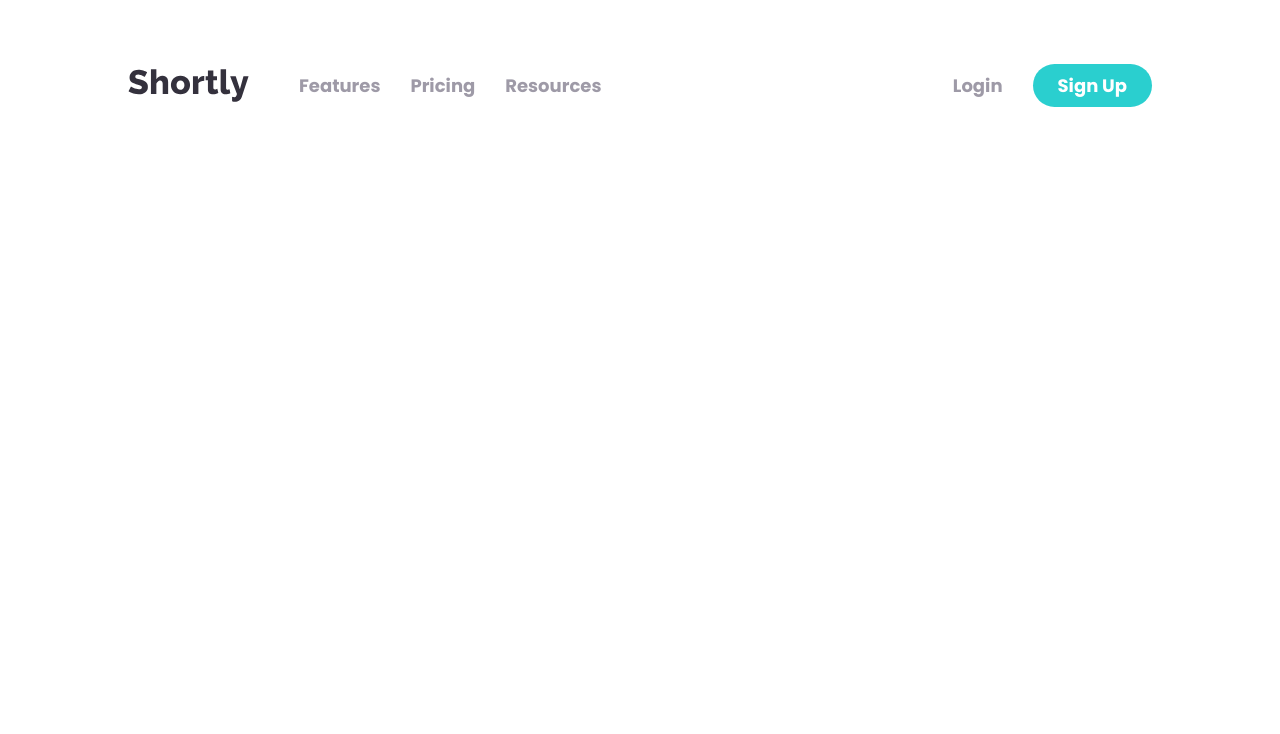
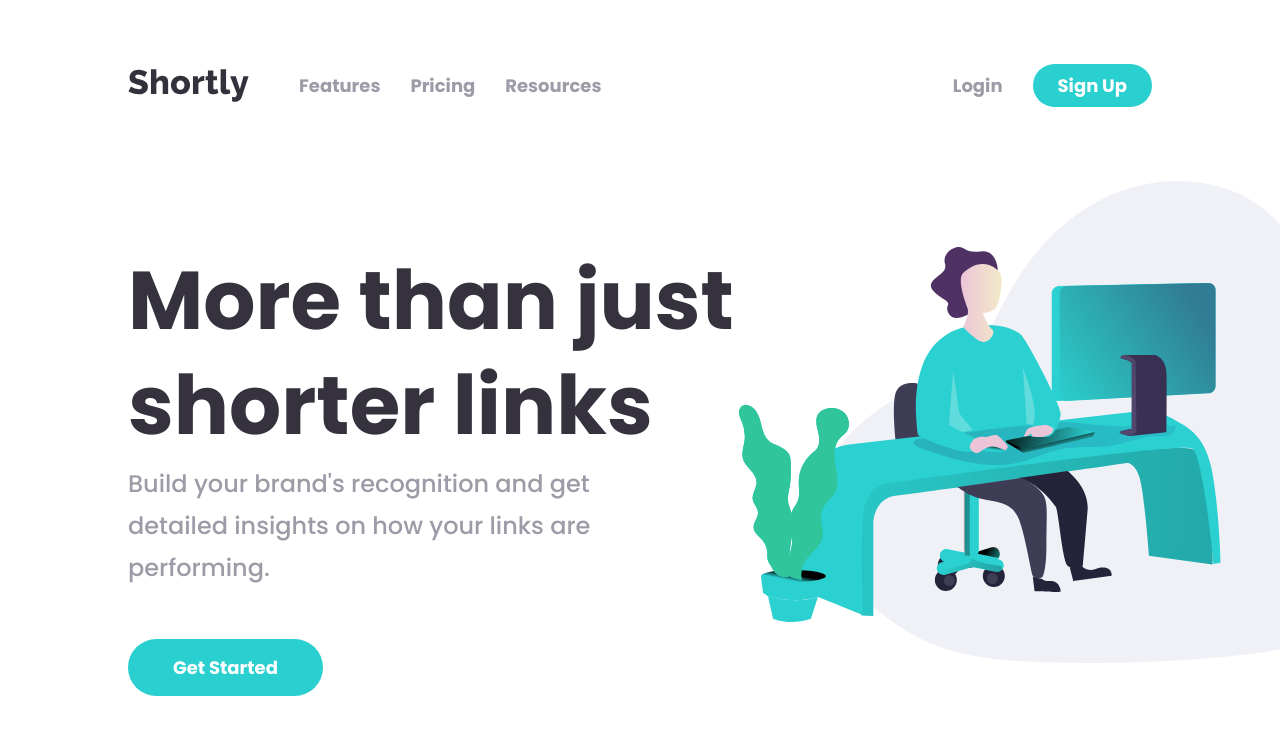
Before and after one commit to Tim-jn/shortly, a React (Create React App) app: page / in a window 1280 px wide. Shown: the top 734 px of the page. Built offline with nearby package versions, Linux system fonts and the light colour scheme.

Commit message:
added first section

```diff
--- a/src/Pages/Home.tsx
+++ b/src/Pages/Home.tsx
@@ -1,10 +1,26 @@
 import '../styles/Home.scss'
 import Header from '../Components/Header'
+import { Link } from 'react-router-dom'
 
 export default function Home() {
   return (
     <main className="home">
       <Header />
+      <section className="infos-section">
+        <div className="infos-text-content">
+          <h1 className="infos-title">More than just shorter links</h1>
+          <p className="infos-paragraph">
+            Build your brand's recognition and get detailed insights on how your
+            links are performing.
+          </p>
+          <Link to="/error404">
+            <button className="started-btn">Get Started</button>
+          </Link>
+        </div>
+        <div className="infos-image-content">
+          <div className="infos-image"></div>
+        </div>
+      </section>
     </main>
   )
 }
--- a/src/styles/App.scss
+++ b/src/styles/App.scss
@@ -5,6 +5,7 @@
     padding: 0;
     font-family: $font-family;
     font-size: $body-font-size;
+    cursor: default;
 }
 
 body {
@@ -18,6 +19,10 @@ li {
     cursor: pointer;
 }
 
+button {
+    cursor: pointer;
+}
+
 a {
     text-decoration: none;
     cursor: pointer;
--- a/src/styles/Home.scss
+++ b/src/styles/Home.scss
@@ -1 +1,57 @@
-@import "./shared"
+@import "./shared";
+
+.infos-section {
+    max-width: 100%;
+    height: 500px;
+    display: flex;
+    flex-direction: row;
+}
+
+.infos-text-content {
+    margin-left: 10%;
+    width: 53%;
+    margin-top: 6%;
+}
+
+.infos-title {
+    font-size: 82px;
+    line-height: 105px;
+    color: $neutral-color-blue;
+}
+
+.infos-paragraph {
+    color: $neutral-color-Gviolet;
+    font-size: 24px;
+    width: 90%;
+    line-height: 42px;
+    margin-top: 5px;
+}
+
+.started-btn {
+    background: $primary-color-cyan;
+    border: none;
+    border-radius: 50px;
+    padding: 15px 45px;
+    color: #fff;
+    font-weight: $font-weight-bold;
+    margin-top: 50px;
+}
+
+.started-btn:hover {
+    opacity: 0.8;
+}
+
+.infos-image-content {
+    width: 47%;
+    height: 100%;
+    position: relative;
+}
+
+.infos-image {
+    background: url('../assets/illustration-working.svg') no-repeat;
+    width: 100%;
+    height: 100%;
+    position: absolute;
+    right: 0px;
+    top: 2%;
+}
```
Also changed, not shown: src/assets/illustration-working.svg (added).
